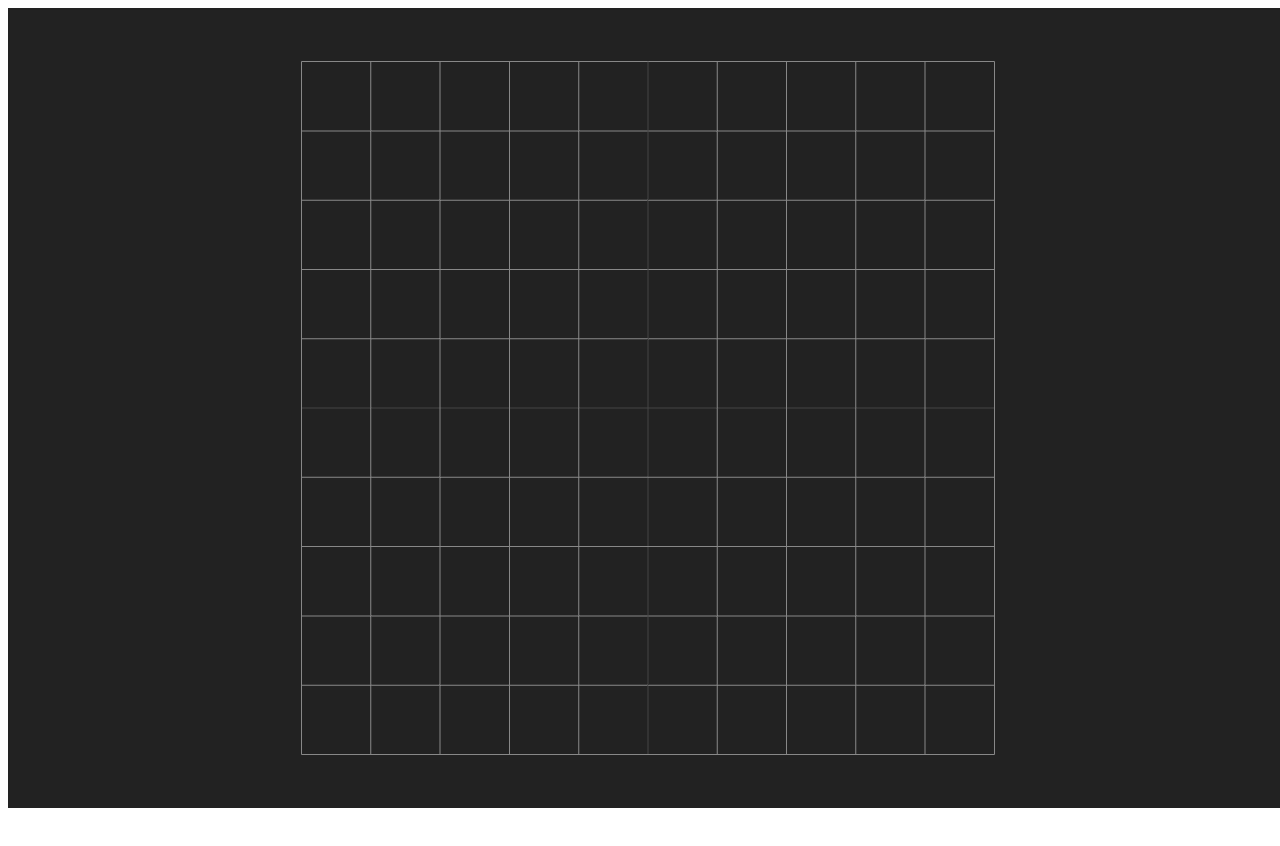
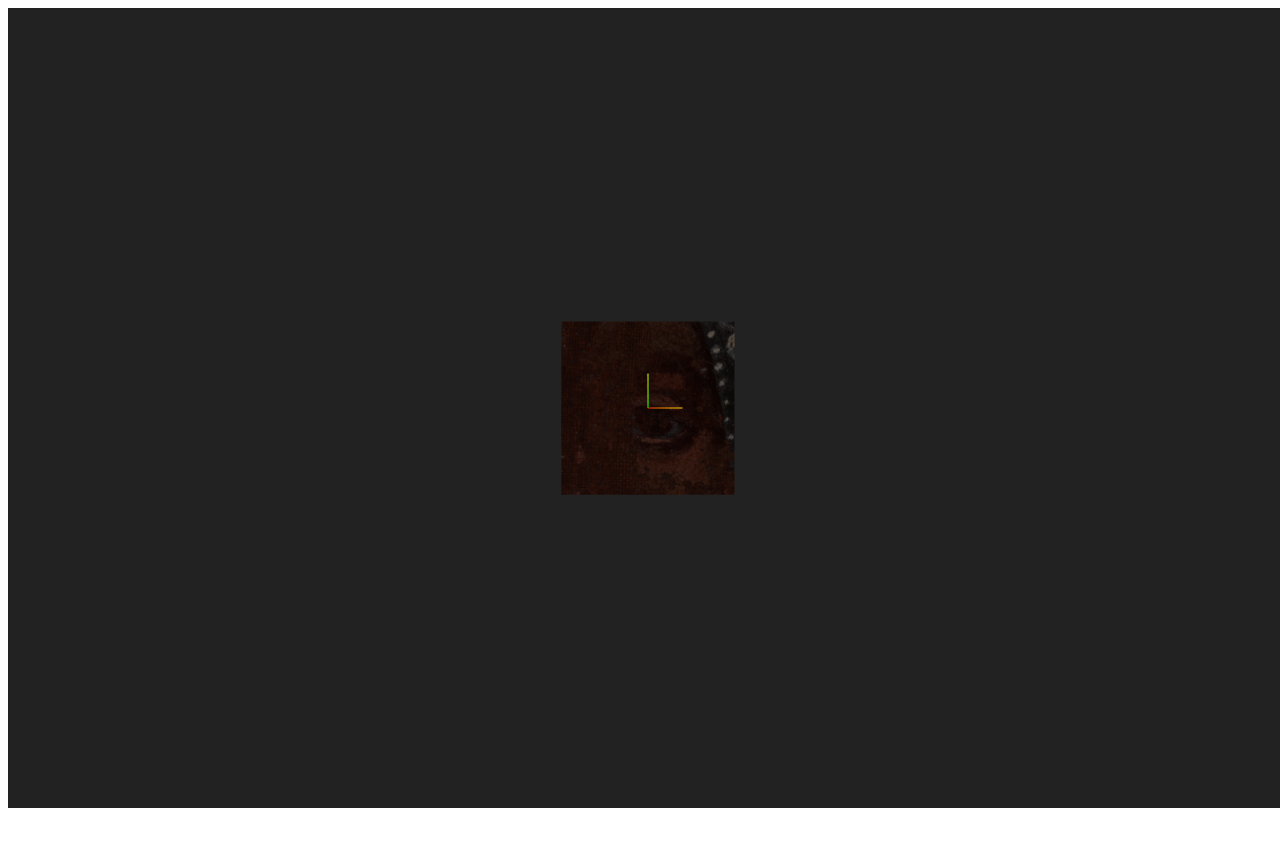
Before and after one commit to jcanofuentes/scan_and_shade, a React (Create React App) app: page / in a window 1280 px wide. Shown: the top 846 px of the page. Before the commit the page ends 816 px from the top, so only its background shows below. Built offline with nearby package versions, Linux system fonts and the light colour scheme.

Commit message:
Add resize event listener to handle window resizing

```diff
--- a/src/App.js
+++ b/src/App.js
@@ -4,7 +4,7 @@ import ThreeBasicScene from './ThreeBasicScene';
 function App() {
   return (
     <div className="App">
-      <ThreeBasicScene />
+      <ThreeScene />
     </div>
   );
 }
--- a/src/ThreeScene.js
+++ b/src/ThreeScene.js
@@ -8,6 +8,7 @@ class ThreeCanvas extends React.Component {
         console.log("Creating ThreeCanvas instance (inheriting from React.Component.)");
         this.loadManager = new THREE.LoadingManager();
         this.loadManager.onLoad = this.handleAllResourcesLoaded.bind(this);
+        this.updateDimensions = this.updateDimensions.bind(this);
     }
     // ------------------------------------------------------------------------------
     // Custom methods for handling the Three.js scene:
@@ -92,7 +93,14 @@ class ThreeCanvas extends React.Component {
         this.mount.appendChild(this.renderer.domElement);
         this.animate();
     }
-
+    updateDimensions() {
+        if (this.mount !== null) {
+            this.renderer.setSize(this.mount.clientWidth,this.mount.clientHeight);
+            this.camera.aspect = this.mount.clientWidth / this.mount.clientHeight;
+            this.camera.updateProjectionMatrix();
+            this.renderer.render(this.scene, this.camera);
+        }
+    }
     animate() {
         this.frameId = requestAnimationFrame(this.animate.bind(this));
         this.controls.update();
@@ -105,6 +113,7 @@ class ThreeCanvas extends React.Component {
     componentDidMount() {
         console.log("componentDidMount");
         this.loadTextures();
+        window.addEventListener("resize", this.updateDimensions);
     }
 
     componentWillUnmount() {
@@ -113,11 +122,13 @@ class ThreeCanvas extends React.Component {
         if (this.renderer) {
             this.mount.removeChild(this.renderer.domElement);
         }
+        window.removeEventListener("resize", this.updateDimensions);
     }
 
     render() {
         return (
             <div
+                style={{ width: "100vw", height: "75vw" }}
                 ref={ref => (this.mount = ref)}
             />
         );
```
